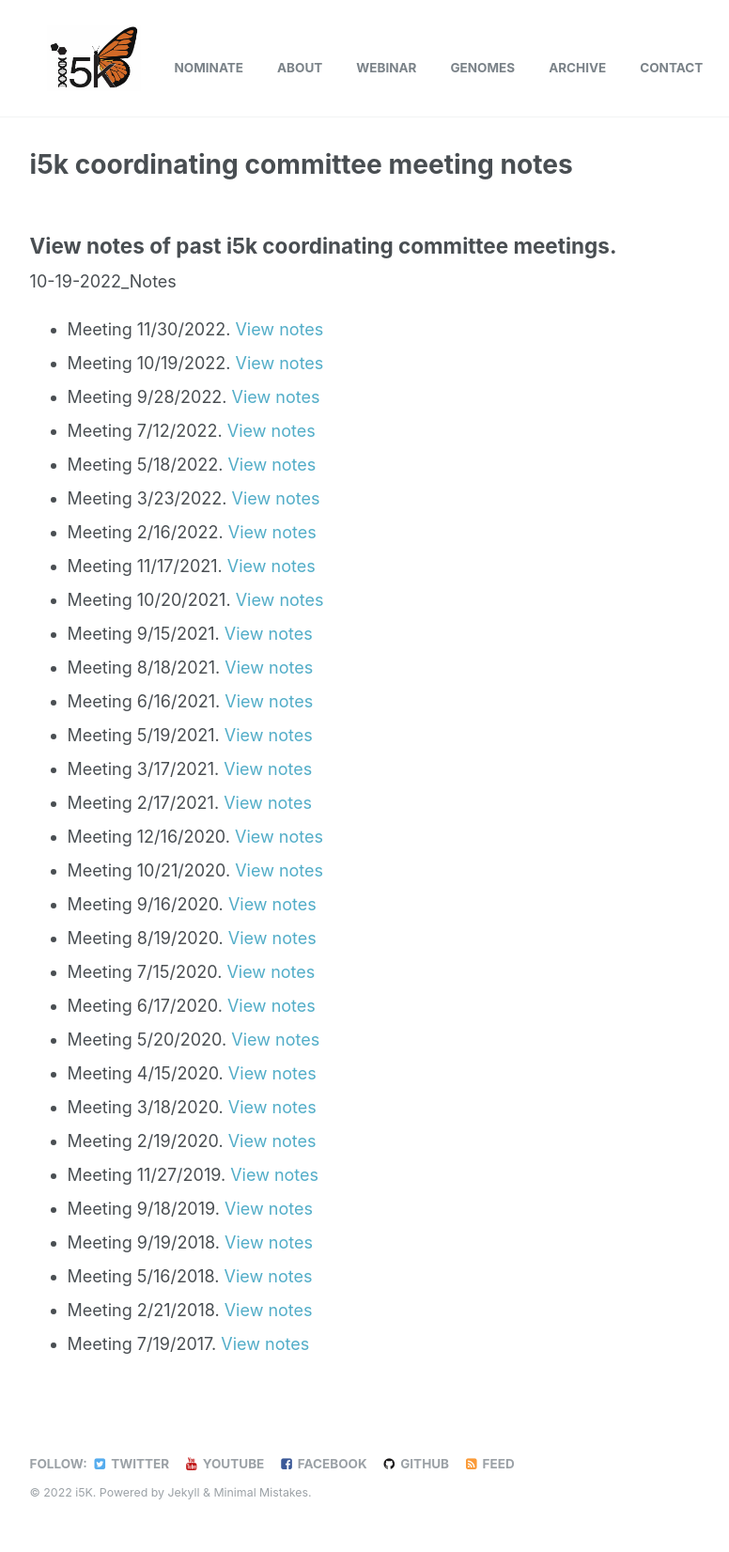
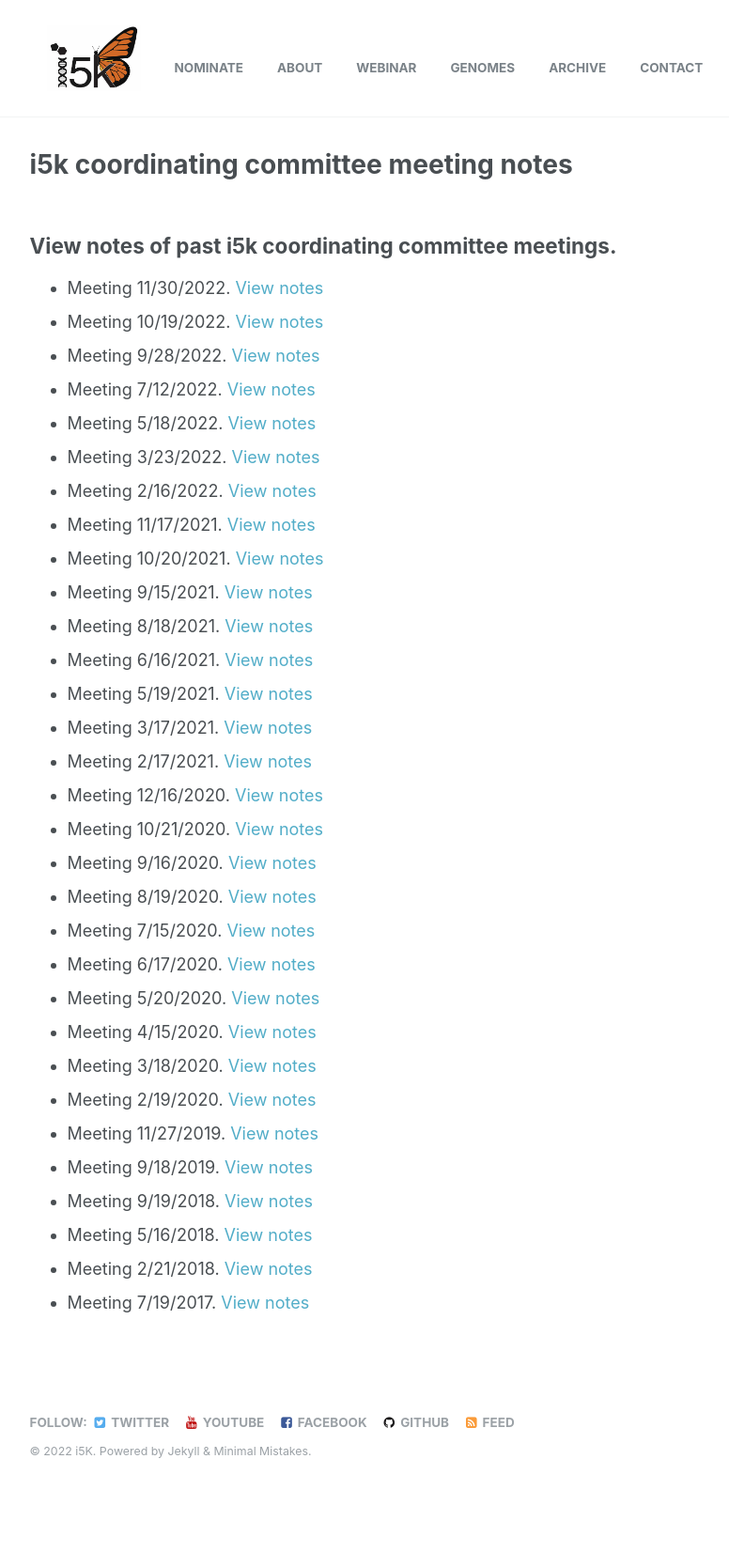
Before and after one commit to i5k/i5k.github.io, a Jekyll site: the page built from _pages/meeting-notes.md, in a window 1280 px wide. Shown: the whole page at 94% size, without its empty margins (250-1026 px from the left). Built offline with Jekyll 4.4.1, drawn with Linux system fonts in a browser that asks for light colours; after the commit the page ends 1609 px from its top, so only the background shows below that.

Commit message:
Update meeting-notes.md

```diff
--- a/_pages/meeting-notes.md
+++ b/_pages/meeting-notes.md
@@ -5,7 +5,6 @@ permalink: /meeting-notes
 ---
 
 ## View notes of past i5k coordinating committee meetings.
-10-19-2022_Notes
 * Meeting 11/30/2022. [View notes](/meeting_notes/11-30-2022_Notes)
 * Meeting 10/19/2022. [View notes](/meeting_notes/10-19-2022_Notes)
 * Meeting 9/28/2022. [View notes](/meeting_notes/09-29-2022_Notes)
```
